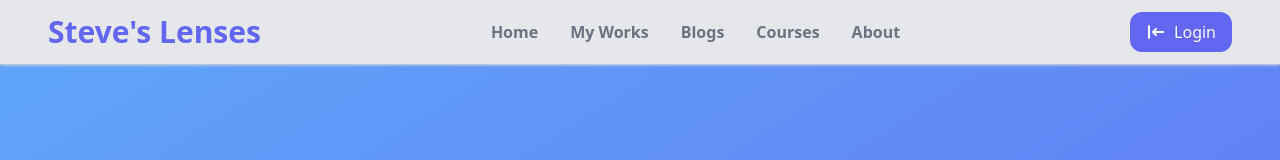
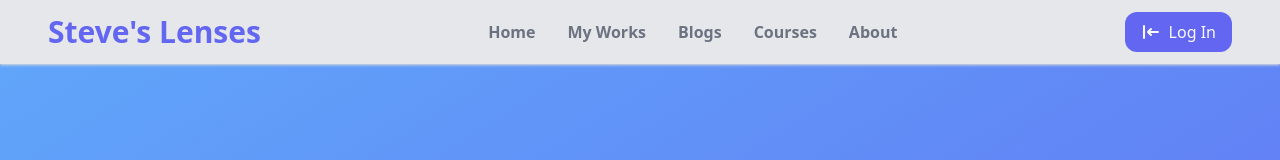
Before and after one commit to TaseenFuadJeem/independent-service-provider_website, a React (Create React App) app: page /login in a window 1280 px wide. Shown: the top 160 px of the page. Built offline with nearby package versions, Linux system fonts and the light colour scheme; no server answers.

Commit message:
Google authenticate added

```diff
--- a/package.json
+++ b/package.json
@@ -16,6 +16,7 @@
     "react-firebase-hooks": "^5.0.3",
     "react-router-dom": "^6.3.0",
     "react-scripts": "5.0.1",
+    "react-toastify": "^8.2.0",
     "web-vitals": "^2.1.4"
   },
   "scripts": {
--- a/src/Pages/Login/Login.js
+++ b/src/Pages/Login/Login.js
@@ -1,7 +1,27 @@
 import React from 'react';
-import { Link } from 'react-router-dom';
+import { Link, useNavigate } from 'react-router-dom';
+import { useSignInWithGoogle } from 'react-firebase-hooks/auth';
+import auth from '../../firebase.init';
 
 const Login = () => {
+
+    const [signInWithGoogle, user, loading, error] = useSignInWithGoogle(auth);
+    const navigate = useNavigate();
+
+    if (loading) {
+        return <p>Loading...</p>;
+    }
+
+    let errorElement;
+
+    if (error) {
+        errorElement = <p className='text-center text-red-600'>Error: {error.message}</p>
+    }
+
+    if (user) {
+        navigate('/home')
+    }
+
     return (
         <div>
 
@@ -10,6 +30,7 @@ const Login = () => {
                     <div className="bg-white px-10 py-8 rounded-xl w-screen shadow-md max-w-sm">
                         <div className="space-y-4">
                             <h1 className="text-center text-2xl font-semibold text-gray-600">LOG IN</h1>
+                            {errorElement}
                             <div>
                                 <label htmlFor="email" className="block mb-1 text-gray-600 font-semibold">Email</label>
                                 <input type="email" className="bg-indigo-50 px-4 py-2 outline-none rounded-md w-full" />
@@ -23,7 +44,7 @@ const Login = () => {
 
                         <p className='text-center my-2'>Or</p>
 
-                        <button className="w-full bg-gradient-to-tr bg-indigo-500  text-white py-2 rounded-md text-lg tracking-wide">Continue with Google</button>
+                        <button onClick={() => signInWithGoogle()} className="w-full bg-gradient-to-tr bg-indigo-500  text-white py-2 rounded-md text-lg tracking-wide">Continue with Google</button>
 
                         <p className='text-center mt-3'>Don't have an account? <Link className='text-indigo-700 font-bold' to="/signup">Register</Link></p>
 
--- a/src/Pages/Navbar/Navbar.js
+++ b/src/Pages/Navbar/Navbar.js
@@ -1,8 +1,13 @@
 import React from 'react';
 import './Navbar.css';
 import { Link, NavLink } from 'react-router-dom';
+import { useAuthState } from 'react-firebase-hooks/auth';
+import auth from '../../firebase.init';
 
 const Navbar = () => {
+
+    const [user] = useAuthState(auth);
+
     return (
         <div className='sticky top-0'>
 
@@ -29,13 +34,26 @@ const Navbar = () => {
 
                         <Link to="/login">
 
-                            <button className="px-4 py-2 bg-indigo-500 hover:bg-indigo-600 text-gray-50 rounded-xl flex items-center gap-2">
+                            {
+                                user ?
+                                    <button className="px-4 py-2 bg-indigo-500 hover:bg-indigo-600 text-gray-50 rounded-xl flex items-center gap-2">
 
-                                <svg xmlns="http://www.w3.org/2000/svg" className="h-5 w-5" viewBox="0 0 20 20" fill="currentColor">
-                                    <path fillRule="evenodd" d="M3 3a1 1 0 011 1v12a1 1 0 11-2 0V4a1 1 0 011-1zm7.707 3.293a1 1 0 010 1.414L9.414 9H17a1 1 0 110 2H9.414l1.293 1.293a1 1 0 01-1.414 1.414l-3-3a1 1 0 010-1.414l3-3a1 1 0 011.414 0z" clipRule="evenodd" />
-                                </svg>
-                                <span>Login</span>
-                            </button>
+                                        <svg xmlns="http://www.w3.org/2000/svg" className="h-5 w-5" viewBox="0 0 20 20" fill="currentColor">
+                                            <path fillRule="evenodd" d="M3 3a1 1 0 011 1v12a1 1 0 11-2 0V4a1 1 0 011-1zm7.707 3.293a1 1 0 010 1.414L9.414 9H17a1 1 0 110 2H9.414l1.293 1.293a1 1 0 01-1.414 1.414l-3-3a1 1 0 010-1.414l3-3a1 1 0 011.414 0z" clipRule="evenodd" />
+                                        </svg>
+                                        <span>Log Out</span>
+                                    </button>
+
+                                    :
+
+                                    <button className="px-4 py-2 bg-indigo-500 hover:bg-indigo-600 text-gray-50 rounded-xl flex items-center gap-2">
+
+                                        <svg xmlns="http://www.w3.org/2000/svg" className="h-5 w-5" viewBox="0 0 20 20" fill="currentColor">
+                                            <path fillRule="evenodd" d="M3 3a1 1 0 011 1v12a1 1 0 11-2 0V4a1 1 0 011-1zm7.707 3.293a1 1 0 010 1.414L9.414 9H17a1 1 0 110 2H9.414l1.293 1.293a1 1 0 01-1.414 1.414l-3-3a1 1 0 010-1.414l3-3a1 1 0 011.414 0z" clipRule="evenodd" />
+                                        </svg>
+                                        <span>Log In</span>
+                                    </button>
+                            }
 
                         </Link>
 
```
Also changed, not shown: 1 other file (tests, documents, lock files or other folders).
